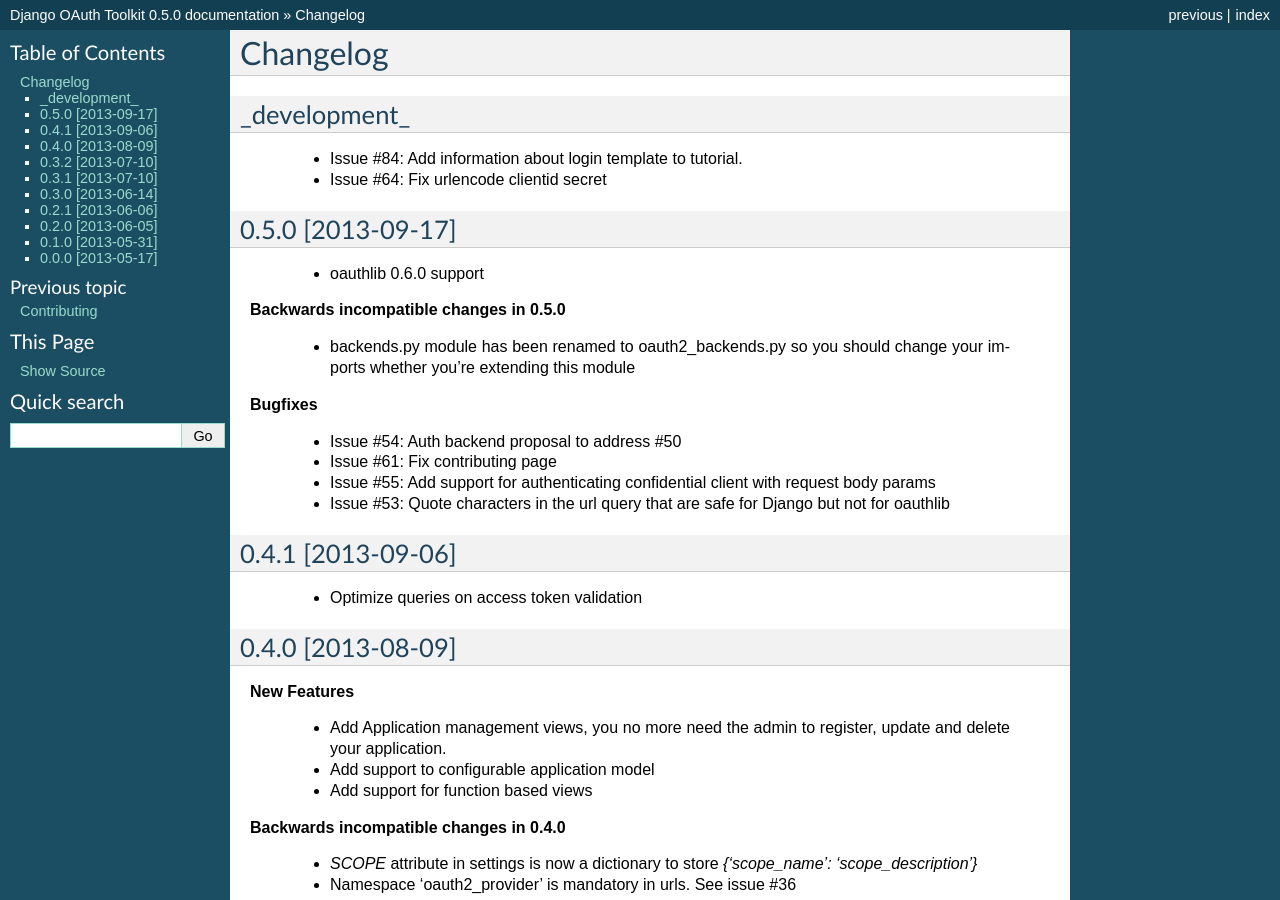
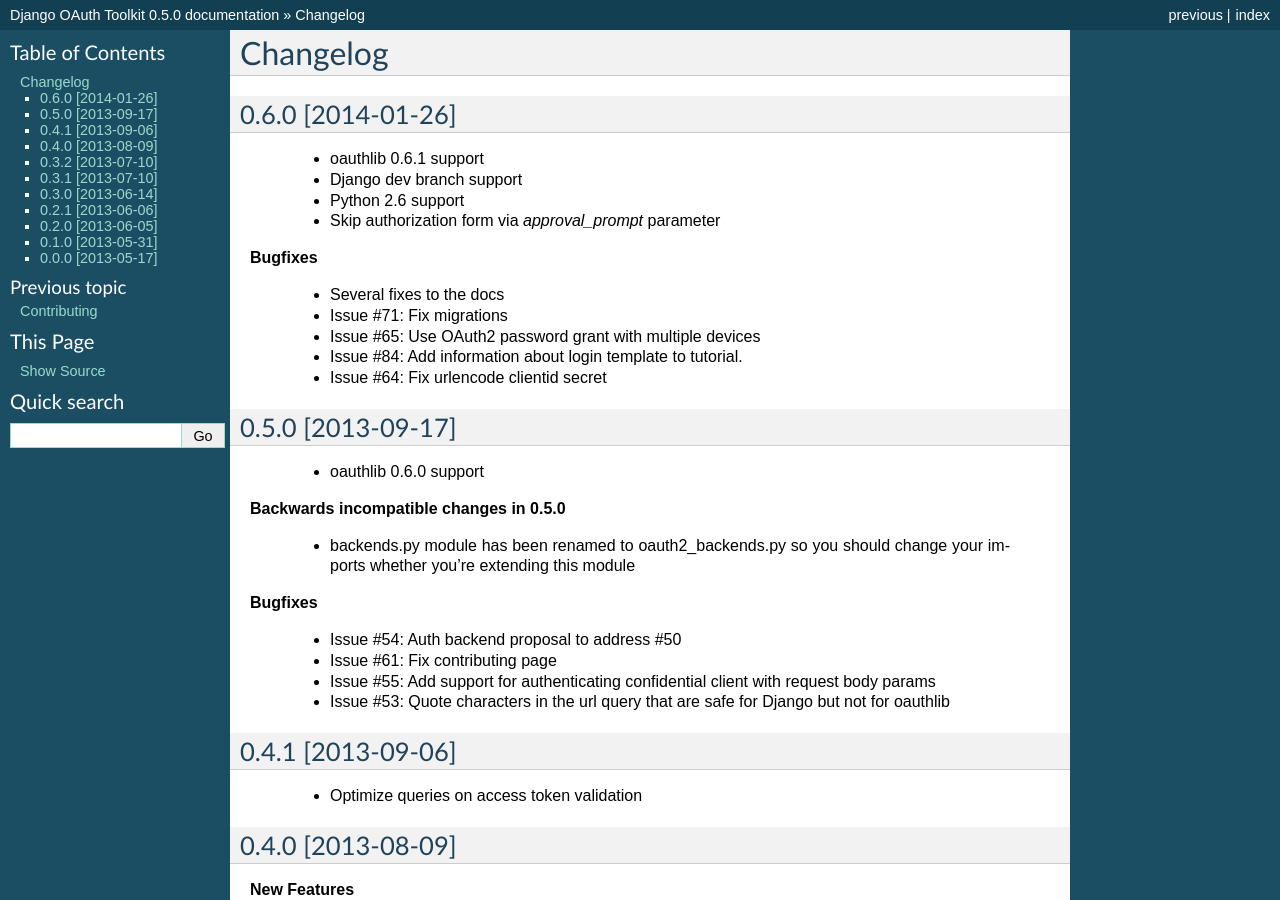
Before and after one commit to sheriffwoody0922/oauth-python-django, a Sphinx documentation site: the page built from docs/changelog.rst, in a window 1280 px wide and 900 px high. Built offline with Sphinx 7.4.7, drawn with Linux system fonts in a browser that asks for light colours.

Commit message:
changelog updated

```diff
--- a/docs/changelog.rst
+++ b/docs/changelog.rst
@@ -1,9 +1,19 @@
 Changelog
 =========
 
-_development_
------------
+0.6.0 [2014-01-26]
+------------------
 
+ * oauthlib 0.6.1 support
+ * Django dev branch support
+ * Python 2.6 support
+ * Skip authorization form via `approval_prompt` parameter
+
+**Bugfixes**
+
+ * Several fixes to the docs
+ * Issue #71: Fix migrations
+ * Issue #65: Use OAuth2 password grant with multiple devices
  * Issue #84: Add information about login template to tutorial.
  * Issue #64: Fix urlencode clientid secret
 
```
